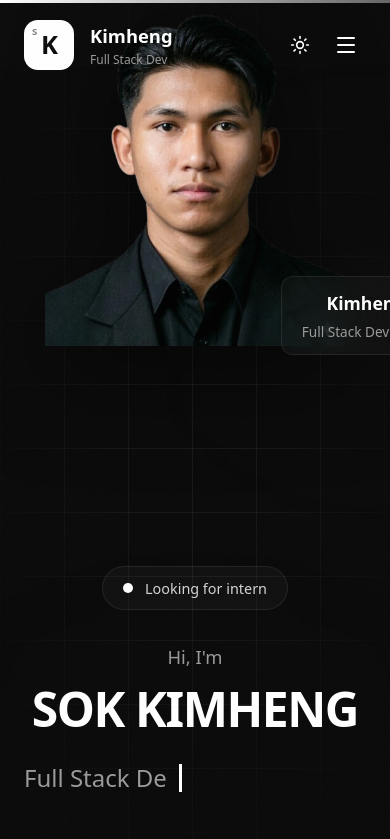
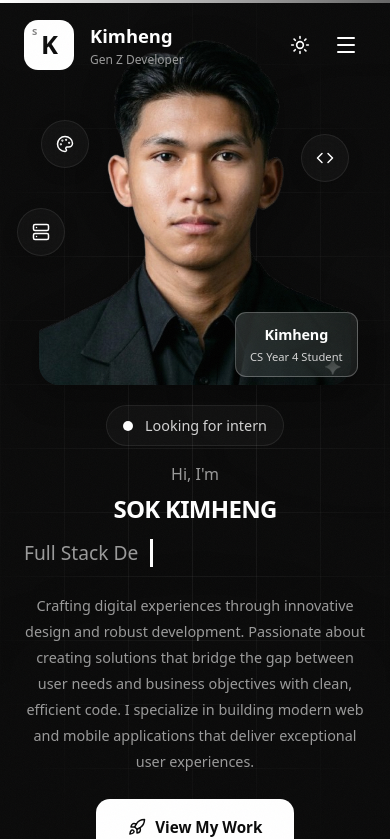
Before and after one commit to Kimheng-SOK/Portfolio, a Next.js app: page / in a window 390 px wide. Shown: the top 839 px of the page. Built offline with nearby package versions, Linux system fonts and the light colour scheme.

Commit message:
improve profile look and media responsive

```diff
--- a/src/components/layout/Navbar.tsx
+++ b/src/components/layout/Navbar.tsx
@@ -128,7 +128,7 @@ const Navbar = () => {
             </div>
             <div className="logo-text">
               <div className="logo-name">{profileData.nickname}</div>
-              <div className="logo-title">Full Stack Dev</div>
+              <div className="logo-title">Gen Z Developer</div>
             </div>
           </a>
 
--- a/src/data/profile.ts
+++ b/src/data/profile.ts
@@ -2,7 +2,7 @@ export const profileData = {
   name: "SOK KIMHENG",
   nickname: "Kimheng",
   initials: "SKH",
-  title: "Full Stack Developer",
+  title: "CS Year 4 Student",
   transparent_image: "images/profile-transparent.png",
   profile_image: "images/profile.png",
   roles: [
--- a/src/styles/components.css
+++ b/src/styles/components.css
@@ -525,6 +525,7 @@
   justify-content: center;
   align-items: center;
   min-height: 600px;
+  width: 100%;
 }
 
 /* Project Screenshots Background - Behind profile */
@@ -591,8 +592,17 @@
 .profile-transparent-wrapper {
   position: relative;
   z-index: 5;
+  border-radius: 40px;
   max-width: 550px;
   margin-top: -250px;
+  width: 100%;
+  transition:
+    transform 0.3s ease,
+    filter 0.3s ease;
+}
+
+.profile-transparent-wrapper:hover {
+  transform: scale(1.02);
 }
 
 .profile-transparent {
@@ -600,39 +610,70 @@
   height: auto;
   object-fit: contain;
   filter: drop-shadow(0 25px 50px rgba(0, 0, 0, 0.6));
-}
-
-/* Name Badge - Below profile image */
+  display: block;
+  border-radius: 20px;
+  transition: all 0.3s ease;
+}
+
+/* Name Badge - Overlaid on profile image */
 .profile-name-badge {
-  position: relative;
-  z-index: 10;
-  background: var(--glass-bg);
+  position: absolute;
+  bottom: 100px;
+  right: 20px;
+  z-index: 15;
+  background: linear-gradient(
+    135deg,
+    rgba(255, 255, 255, 0.15),
+    rgba(255, 255, 255, 0.05)
+  );
   backdrop-filter: blur(20px);
-  border: 1px solid var(--glass-border);
-  border-radius: 12px;
-  padding: 0.75rem 1.25rem;
-  margin-top: -90px;
+  border: 1.5px solid rgba(255, 255, 255, 0.25);
+  border-radius: 16px;
+  padding: 1rem 1.5rem;
   text-align: center;
+  display: inline-block;
+  width: auto;
+  box-shadow: 0 12px 40px rgba(0, 0, 0, 0.3);
+  transition: all 0.3s ease;
+}
+
+.profile-name-badge:hover {
+  background: linear-gradient(
+    135deg,
+    rgba(255, 255, 255, 0.2),
+    rgba(255, 255, 255, 0.08)
+  );
+  border-color: rgba(255, 255, 255, 0.35);
+  box-shadow: 0 16px 50px rgba(0, 0, 0, 0.4);
+  transform: translateY(-4px);
 }
 
 .profile-name-badge h3 {
   font-family: var(--font-heading);
   font-size: 1.1rem;
   font-weight: 700;
-  margin-bottom: 0.2rem;
+  color: var(--text-primary);
+  margin-bottom: 0.25rem;
+  letter-spacing: -0.01em;
 }
 
 .profile-name-badge p {
   font-size: 0.85rem;
   color: var(--text-tertiary);
-}
-
-/* Floating Cards - In front of everything */
+  font-weight: 500;
+}
+
+/* Floating Cards - Positioned on profile sides */
 .floating-cards {
   position: absolute;
-  inset: -20px;
+  top: 0;
+  left: 0;
+  right: 0;
+  bottom: 0;
+  width: 100%;
+  height: 100%;
   pointer-events: none;
-  z-index: 20;
+  z-index: 12;
 }
 
 .floating-card {
@@ -646,25 +687,50 @@
   align-items: center;
   gap: 0.6rem;
   animation: float 6s ease-in-out infinite;
-}
-
-/* Positioned near the profile */
+  pointer-events: auto;
+  transition: all 0.3s ease;
+}
+
+.floating-card:hover {
+  border-color: rgba(255, 255, 255, 0.3);
+  box-shadow: 0 8px 24px rgba(0, 0, 0, 0.3);
+}
+
+/* Positioned around the profile */
 .floating-card:nth-child(1) {
   top: 5%;
-  left: -30px;
+  left: -18%;
   animation-delay: 0s;
 }
 
 .floating-card:nth-child(2) {
+  top: 8%;
+  right: -18%;
+  animation-delay: 1s;
+}
+
+.floating-card:nth-child(3) {
   top: 45%;
-  right: -20px;
+  left: -18%;
   animation-delay: 2s;
 }
 
-.floating-card:nth-child(3) {
-  bottom: 25%;
-  left: -25px;
+.floating-card:nth-child(4) {
+  top: 48%;
+  right: -18%;
+  animation-delay: 3s;
+}
+
+.floating-card:nth-child(5) {
+  bottom: 8%;
+  left: -18%;
   animation-delay: 4s;
+}
+
+.floating-card:nth-child(6) {
+  bottom: 5%;
+  right: -18%;
+  animation-delay: 5s;
 }
 
 .floating-card-icon {
@@ -681,23 +747,86 @@
 .floating-card-text h4 {
   font-size: 0.85rem;
   font-weight: 600;
+  color: whitesmoke;
+}
+
+.floating-card:nth-child(1) h4,
+p {
+  color: var(--text-primary);
 }
 
 .floating-card-text p {
   font-size: 0.7rem;
-  color: var(--text-secondary);
-}
-
+  color: whitesmoke;
+  /* color: var(--text-secondary); */
+}
+
+/* Mobile Optimization for Floating Cards */
 @media (max-width: 900px) {
+  .floating-cards {
+    display: block;
+    z-index: 10;
+  }
+
+  .floating-card {
+    padding: 0.6rem;
+    border-radius: 50%;
+    /* Hide text, make circular icon badges */
+    width: 48px;
+    height: 48px;
+    justify-content: center;
+    backdrop-filter: blur(15px);
+    box-shadow: 0 4px 15px rgba(0, 0, 0, 0.2);
+  }
+
+  .floating-card-text {
+    display: none; /* Hide text on mobile */
+  }
+
+  .floating-card-icon {
+    width: 100%;
+    height: 100%;
+    background: transparent; /* Remove inner background */
+    color: var(--text-primary);
+  }
+
+  /* Adjust positioning for circular cards to flow tighter around profile */
+  .floating-card:nth-child(1) {
+    top: 10%;
+    left: 5%;
+  }
+  .floating-card:nth-child(2) {
+    top: 15%;
+    right: 5%;
+  }
+  .floating-card:nth-child(3) {
+    top: 40%;
+    left: -2%;
+  }
+  .floating-card:nth-child(4) {
+    top: 45%;
+    right: -2%;
+  }
+  .floating-card:nth-child(5) {
+    bottom: 20%;
+    left: 5%;
+  }
+  .floating-card:nth-child(6) {
+    bottom: 25%;
+    right: 5%;
+  }
+
   .hero-container {
     grid-template-columns: 1fr;
     text-align: center;
+    gap: 2rem;
   }
 
   .hero-profile {
     order: -1;
-    margin-bottom: 2rem;
-    min-height: 350px;
+    margin-bottom: 1rem;
+    min-height: auto;
+    padding: 0 1rem;
   }
 
   .hero-description {
@@ -710,10 +839,12 @@
 
   .hero-stats {
     justify-content: center;
+    flex-wrap: wrap;
+    gap: 1.5rem;
   }
 
   .floating-cards {
-    display: none;
+    display: block;
   }
 
   .project-showcase {
@@ -721,14 +852,254 @@
   }
 
   .profile-transparent-wrapper {
-    max-width: 300px;
+    max-width: 480px;
+    margin: -120px auto 0;
+    padding: 0 1rem;
+  }
+
+  .profile-transparent {
+    filter: drop-shadow(0 15px 30px rgba(0, 0, 0, 0.5));
   }
 
   .profile-name-badge {
-    left: 50%;
+    position: absolute;
+    bottom: 15px;
+    right: 15px;
+    left: auto;
     top: auto;
-    bottom: -20px;
-    transform: translateX(-50%);
+    width: auto;
+    transform: none;
+    margin-top: 0;
+    margin-left: 0;
+    margin-right: 0;
+    padding: 0.9rem 1.3rem;
+  }
+
+  .profile-name-badge h3 {
+    font-size: 1.05rem;
+    color: var(--text-primary);
+  }
+}
+
+@media (max-width: 768px) {
+  .hero-container {
+    gap: 1.5rem;
+  }
+
+  .hero-profile {
+    min-height: auto;
+    padding: 0;
+    margin-bottom: 0.5rem;
+  }
+
+  .hero-badge {
+    margin-bottom: 1.5rem;
+  }
+
+  .hero-name {
+    font-size: clamp(2rem, 6vw, 2.5rem);
+    margin-bottom: 1rem;
+  }
+
+  .hero-title-wrapper {
+    margin-bottom: 1.5rem;
+  }
+
+  .hero-description {
+    font-size: 1rem;
+    margin-bottom: 2rem;
+  }
+
+  .profile-transparent-wrapper {
+    max-width: 380px;
+    margin: -100px auto 0;
+    padding: 0 0.5rem;
+  }
+
+  .profile-transparent {
+    filter: drop-shadow(0 12px 24px rgba(0, 0, 0, 0.45));
+  }
+
+  .profile-name-badge {
+    position: absolute;
+    bottom: 12px;
+    right: 12px;
+    padding: 0.8rem 1.1rem;
+    font-size: 0.92rem;
+    border-radius: 14px;
+    margin-top: 0;
+  }
+
+  .profile-name-badge h3 {
+    font-size: 1.02rem;
+    margin-bottom: 0.2rem;
+    color: var(--text-primary);
+    font-weight: 700;
+  }
+
+  .profile-name-badge p {
+    font-size: 0.82rem;
+    color: var(--text-secondary);
+  }
+}
+
+@media (max-width: 600px) {
+  .hero {
+    padding-top: 100px;
+  }
+
+  .hero-container {
+    gap: 1rem;
+  }
+
+  .hero-profile {
+    padding: 0;
+  }
+
+  .hero-badge {
+    margin-bottom: 1.25rem;
+    font-size: 0.85rem;
+    padding: 0.5rem 1rem;
+  }
+
+  .hero-greeting {
+    font-size: 1rem;
+    margin-bottom: 0.5rem;
+  }
+
+  .hero-name {
+    font-size: clamp(1.75rem, 5vw, 2rem);
+    margin-bottom: 0.75rem;
+  }
+
+  .hero-title-wrapper {
+    margin-bottom: 1.25rem;
+  }
+
+  .hero-title {
+    font-size: clamp(1.2rem, 3vw, 1.5rem);
+  }
+
+  .hero-description {
+    font-size: 0.95rem;
+    margin-bottom: 1.75rem;
+    margin-left: auto;
+    margin-right: auto;
+  }
+
+  .hero-buttons {
+    gap: 0.75rem;
+    margin-bottom: 2rem;
+  }
+
+  .hero-stats {
+    gap: 1rem;
+    border-top: none;
+    padding-top: 0;
+    margin-top: 1rem;
+  }
+
+  .stat-item {
+    flex: 1;
+  }
+
+  .stat-number {
+    font-size: 2rem;
+  }
+
+  .stat-label {
+    font-size: 0.75rem;
+  }
+
+  .profile-transparent-wrapper {
+    max-width: 360px;
+    margin: -80px auto 0;
+    padding: 0 0.5rem;
+  }
+
+  .profile-transparent {
+    filter: drop-shadow(0 10px 20px rgba(0, 0, 0, 0.4));
+  }
+
+  .profile-name-badge {
+    position: absolute;
+    bottom: 10px;
+    right: 10px;
+    padding: 0.75rem 1rem;
+    font-size: 0.85rem;
+    border-radius: 12px;
+    box-shadow: 0 6px 20px rgba(0, 0, 0, 0.15);
+  }
+
+  .profile-name-badge h3 {
+    font-size: 0.95rem;
+    font-weight: 700;
+    margin-bottom: 0.15rem;
+    color: var(--text-primary);
+  }
+
+  .profile-name-badge p {
+    font-size: 0.75rem;
+    color: var(--text-secondary);
+  }
+}
+
+@media (max-width: 480px) {
+  .hero {
+    padding-top: 90px;
+    min-height: auto;
+  }
+
+  .hero-container {
+    gap: 0.75rem;
+  }
+
+  .hero-badge {
+    margin-bottom: 1rem;
+  }
+
+  .hero-name {
+    font-size: clamp(1.5rem, 5vw, 1.75rem);
+    margin-bottom: 0.5rem;
+  }
+
+  .hero-title-wrapper {
+    margin-bottom: 1rem;
+  }
+
+  .hero-description {
+    font-size: 0.9rem;
+    margin-bottom: 1.5rem;
+  }
+
+  .profile-transparent-wrapper {
+    max-width: 320px;
+    margin: -60px auto 0;
+    padding: 0 0.25rem;
+  }
+
+  .profile-transparent {
+    filter: drop-shadow(0 8px 16px rgba(0, 0, 0, 0.35));
+  }
+
+  .profile-name-badge {
+    position: absolute;
+    bottom: 8px;
+    right: 8px;
+    padding: 0.65rem 0.9rem;
+    font-size: 0.8rem;
+    border-radius: 11px;
+    margin-top: 0;
+  }
+
+  .profile-name-badge h3 {
+    font-size: 0.9rem;
+    font-weight: 700;
+    margin-bottom: 0.1rem;
+  }
+
+  .profile-name-badge p {
+    font-size: 0.7rem;
   }
 }
 
```
